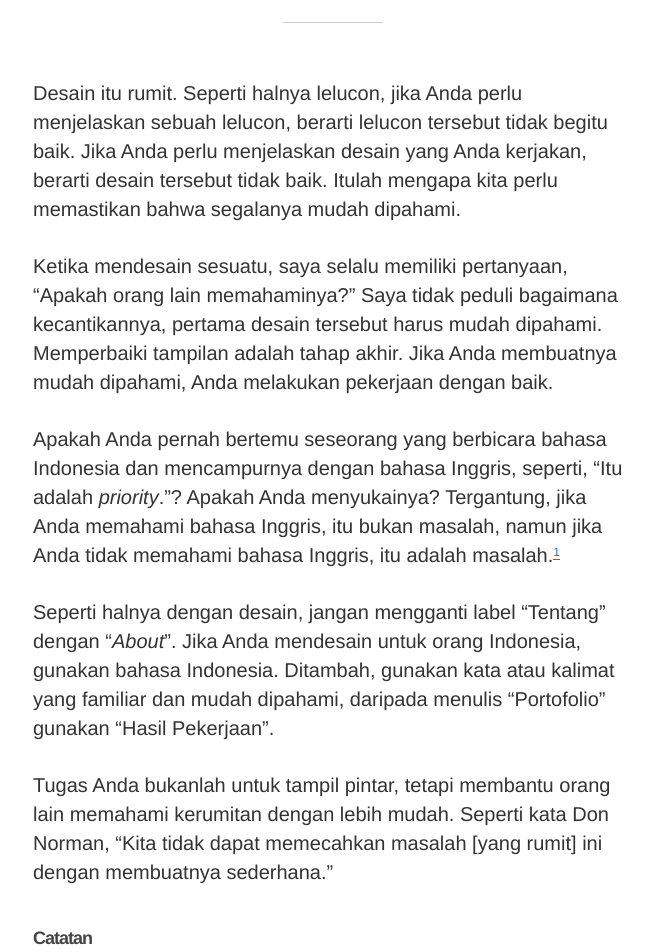
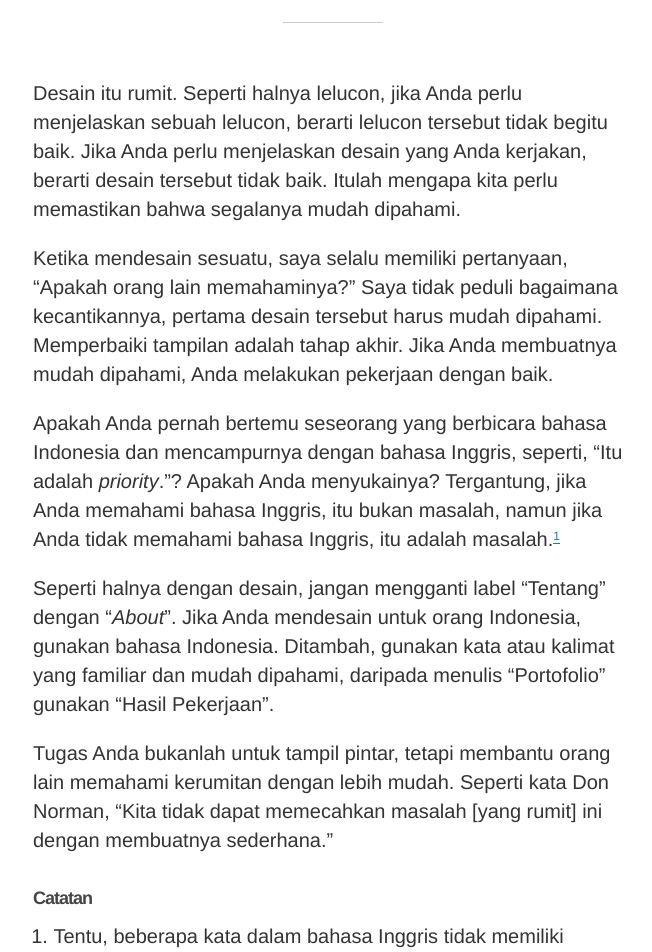
Before and after one commit to tertanda/rnsl.github.io, a Jekyll site: the page built from artikel/desain/_posts/2016-12-09-desain-yang-baik-mudah-dipahami.md, in a window 1280 px wide. Shown: the part 311-1263 px from the top of the page, without its empty margins (307-959 px from the left). Built offline with Jekyll 4.4.1, drawn with Linux system fonts in a browser that asks for light colours.

Commit message:
Update _typo.scss

```diff
--- a/_sass/base/_typo.scss
+++ b/_sass/base/_typo.scss
@@ -46,7 +46,7 @@ ul,
 p {
     font-size: 1rem;
     line-height: 1.45;
-    margin-bottom: 1.75rem;
+    margin-bottom: 1.25rem;
     margin-top: 0;
 }
 
```
